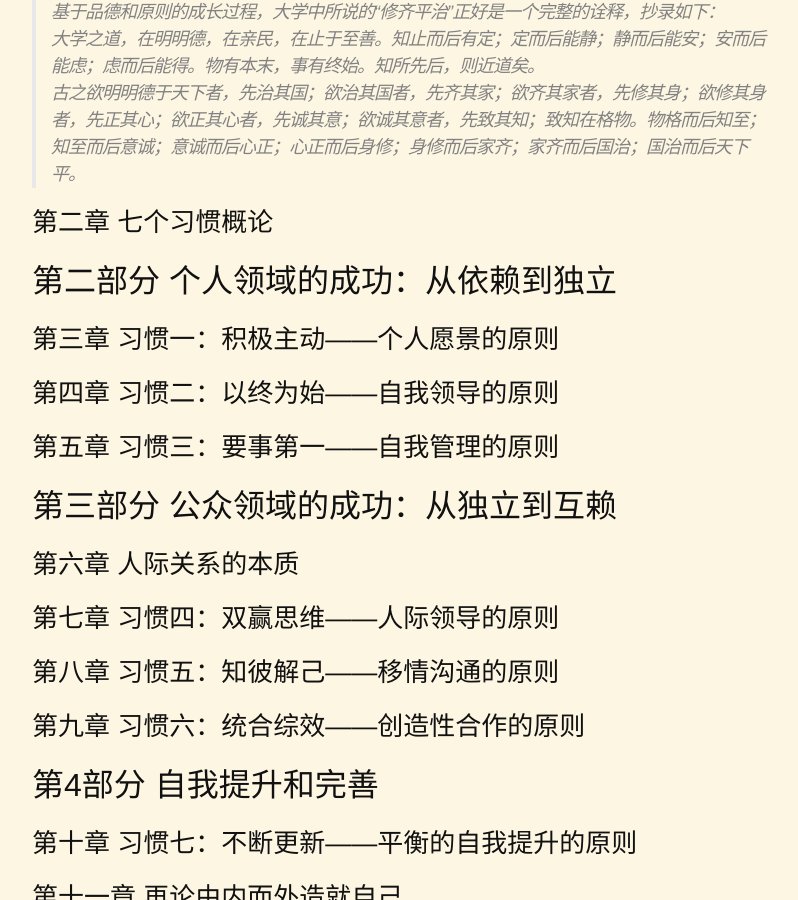
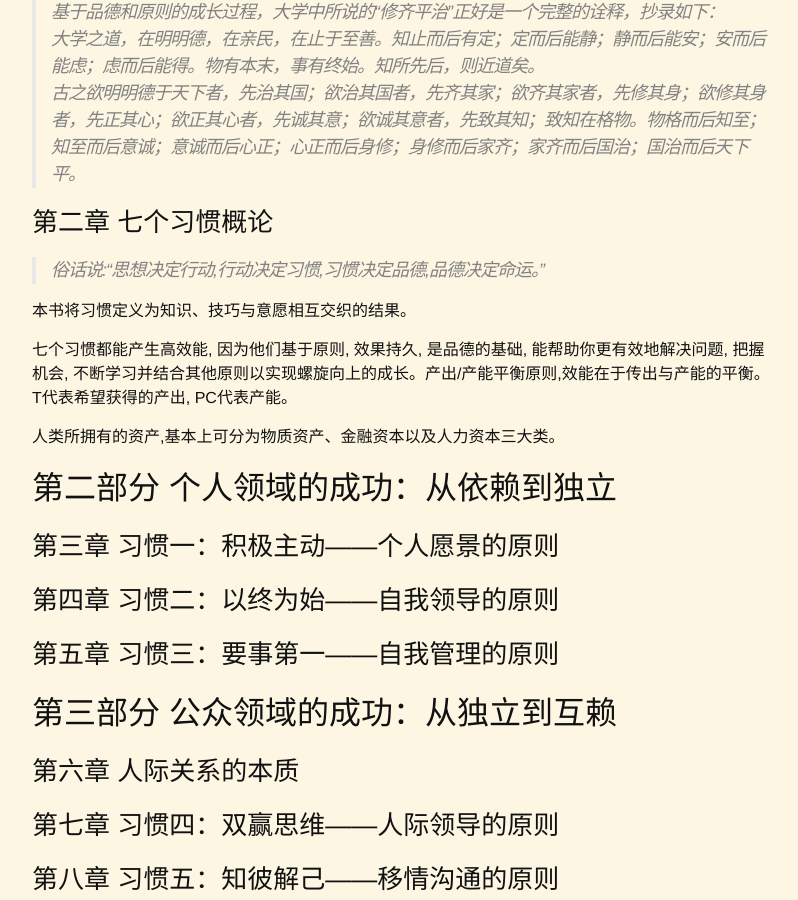
Before and after one commit to testudy/testudy.github.io, a Jekyll site: the page built from book/_posts/2017-04-23-the-7-habits.md, in a window 1280 px wide and 900 px high, scrolled down 4927 px. Shown: the whole window, without its empty margins (238-1036 px from the left). Built offline with Jekyll 4.4.1, drawn with Linux system fonts in a browser that asks for light colours; comment, search, counter and statistics services are not loaded.

Commit message:
笔记第二章 七个习惯概论

```diff
--- a/book/_posts/2017-04-23-the-7-habits.md
+++ b/book/_posts/2017-04-23-the-7-habits.md
@@ -134,6 +134,14 @@ tags: 读书笔记
 
 ### 第二章 七个习惯概论
 
+> 俗话说:“思想决定行动,行动决定习惯,习惯决定品德,品德决定命运。”
+
+本书将习惯定义为知识、技巧与意愿相互交织的结果。
+
+七个习惯都能产生高效能, 因为他们基于原则, 效果持久, 是品德的基础, 能帮助你更有效地解决问题, 把握机会, 不断学习并结合其他原则以实现螺旋向上的成长。产出/产能平衡原则,效能在于传出与产能的平衡。T代表希望获得的产出, PC代表产能。
+
+人类所拥有的资产,基本上可分为物质资产、金融资本以及人力资本三大类。
+
 ## 第二部分 个人领域的成功：从依赖到独立
 
 ### 第三章 习惯一：积极主动——个人愿景的原则
```
